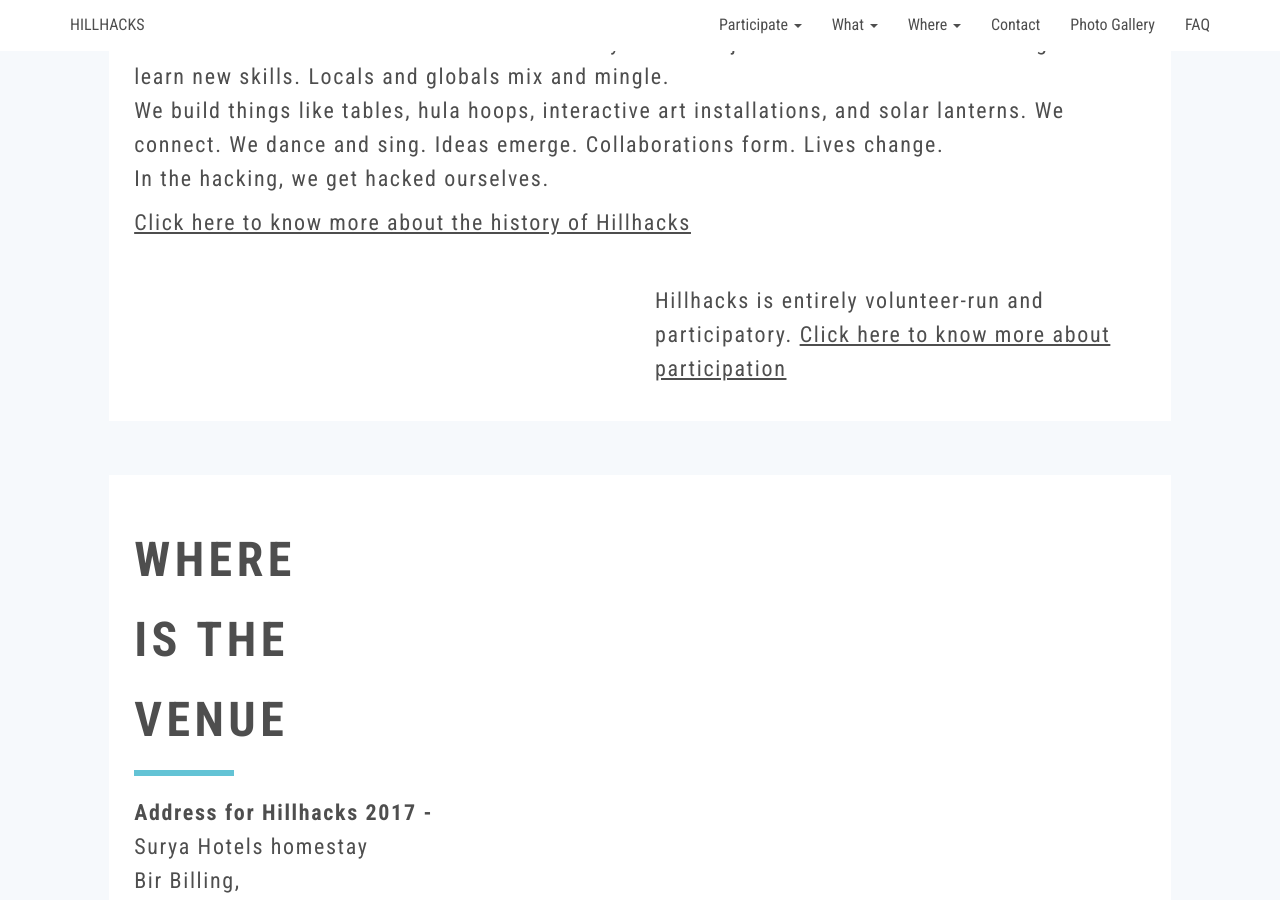
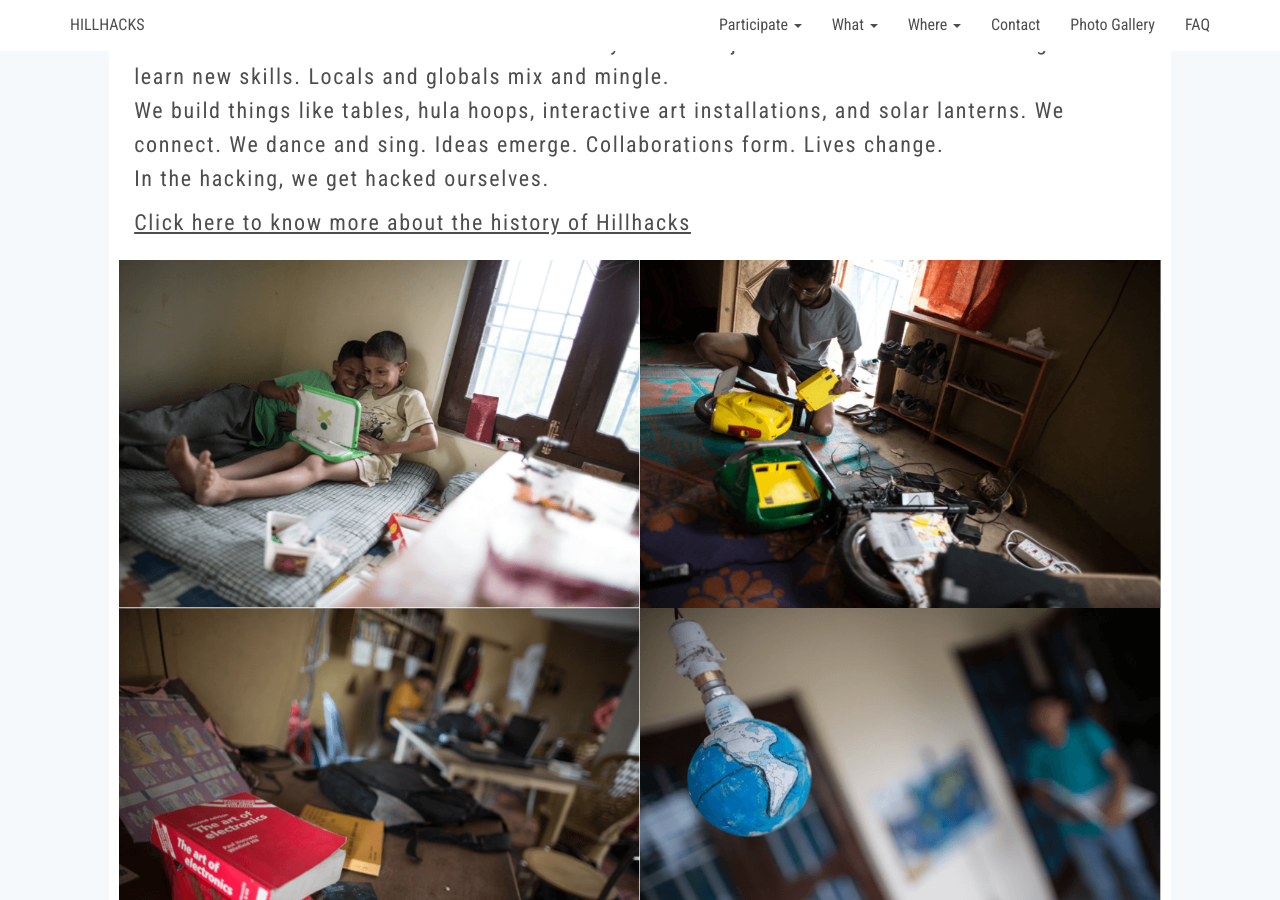
Before and after one commit to hillhacks/website, a Jekyll site: the page built from index.html, in a window 1280 px wide and 900 px high, scrolled down 918 px. Built offline with Jekyll 4.4.1, drawn with Linux system fonts in a browser that asks for light colours; nearby versions of some CDN libraries.

Commit message:
Update index.html

```diff
--- a/index.html
+++ b/index.html
@@ -47,31 +47,31 @@
                 <a href="" target="_blank">Click here to know more about the history of Hillhacks</a><br>
                 <div class="row homepage-gallery">
                     <div class="col-md-6 col-sm-6 col-xs-6 gallery-img mt20">
-                        <img src="{{site.baseurl}}/Hillhacks/assets/images/img-1.png" alt="" class="img-responsive">
+                        <img src="{{site.baseurl}}/assets/images/img-1.png" alt="" class="img-responsive">
                     </div>
                     <div class="col-md-6 col-sm-6 col-xs-6 gallery-img mt20">
-                        <img src="{{site.baseurl}}/Hillhacks/assets/images/img-2.png" alt="" class="img-responsive">
+                        <img src="{{site.baseurl}}/assets/images/img-2.png" alt="" class="img-responsive">
                     </div>
                     <div class="col-md-6 col-sm-6 col-xs-6 gallery-img">
-                        <img src="{{site.baseurl}}/Hillhacks/assets/images/img-3.png" alt="" class="img-responsive">
+                        <img src="{{site.baseurl}}/assets/images/img-3.png" alt="" class="img-responsive">
                     </div>
                     <div class="col-md-6 col-sm-6 col-xs-6 gallery-img">
-                        <img src="{{site.baseurl}}/Hillhacks/assets/images/img-4.png" alt="" class="img-responsive">
+                        <img src="{{site.baseurl}}/assets/images/img-4.png" alt="" class="img-responsive">
                     </div>
                     <div class="col-md-6 col-sm-6 col-xs-6 gallery-img">
-                        <img src="{{site.baseurl}}/Hillhacks/assets/images/img-5.png" alt="" class="img-responsive">
+                        <img src="{{site.baseurl}}/assets/images/img-5.png" alt="" class="img-responsive">
                     </div>
                     <div class="col-md-6 col-sm-6 col-xs-6 gallery-img">
-                        <img src="{{site.baseurl}}/Hillhacks/assets/images/img-6.png" alt="" class="img-responsive">
+                        <img src="{{site.baseurl}}/assets/images/img-6.png" alt="" class="img-responsive">
                     </div>
                     <div class="col-md-6 col-sm-6 col-xs-6 gallery-img">
-                        <img src="{{site.baseurl}}/Hillhacks/assets/images/img-7.png" alt="" class="img-responsive">
+                        <img src="{{site.baseurl}}/assets/images/img-7.png" alt="" class="img-responsive">
                     </div>
                     <div class="col-md-6 col-sm-6 col-xs-6 gallery-img">
-                        <img src="{{site.baseurl}}/Hillhacks/assets/images/img-8.png" alt="" class="img-responsive">
+                        <img src="{{site.baseurl}}/assets/images/img-8.png" alt="" class="img-responsive">
                     </div>
                     <div class="col-md-6 col-sm-6 col-xs-6 gallery-img">
-                        <img src="{{site.baseurl}}/Hillhacks/assets/images/img-9.png" alt="" class="img-responsive">
+                        <img src="{{site.baseurl}}/assets/images/img-9.png" alt="" class="img-responsive">
                     </div>
                     <div class="col-md-6 col-sm-6 col-xs-6">
                         <p class="mt20">Hillhacks is entirely volunteer-run and participatory. <a href="">Click here to know more about participation</a></p>
```
